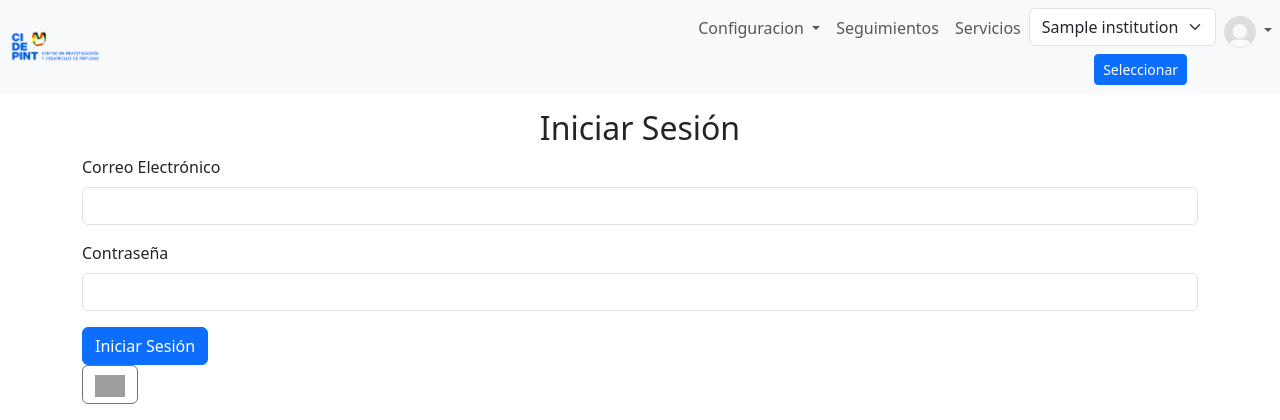
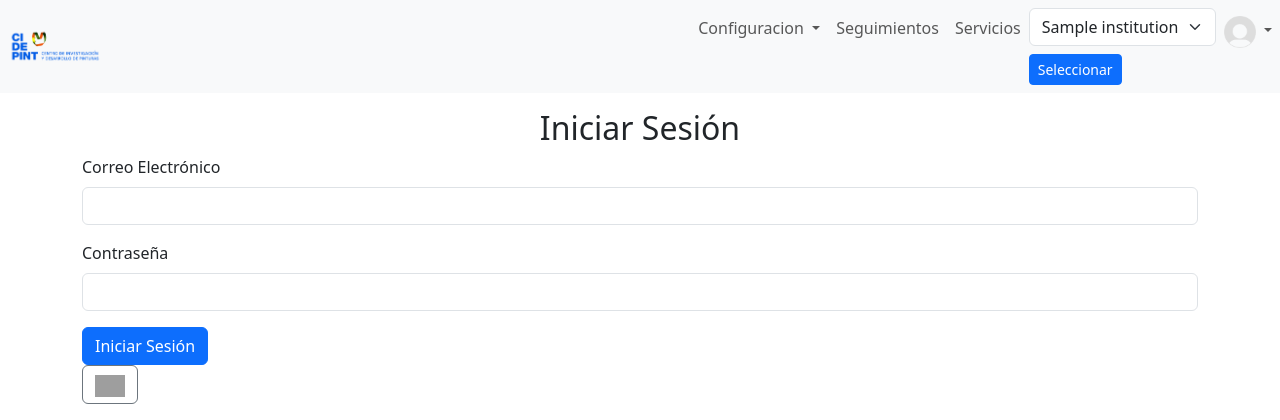
Before and after one commit to pnco200/proyecto-de-software, a Flask app: page /auth/ in a window 1280 px wide. Shown: the top 420 px of the page. Run offline with Flask 3, Linux system fonts and the light colour scheme; the visitor is signed in with stand-in values (Sample User, id 1); tables that the repository leaves empty hold one stand-in row (values such as "Sample post"); grey boxes are pictures that could not be loaded.

Commit message:
mejorado boton layout

```diff
--- a/admin/src/web/templates/layout/layout_navbar.html
+++ b/admin/src/web/templates/layout/layout_navbar.html
@@ -55,7 +55,7 @@
                         </option>
                         {% endfor %}
                     </select>
-                    <button style="margin-left: 35%;" type="submit" class="btn btn-primary btn-sm mt-2">Seleccionar</button>
+                    <button style="left: 90px; display: flex;" type="submit" class="btn btn-primary btn-sm mt-2">Seleccionar</button>
                 </form>
             </li>
             {% endif %}
```
